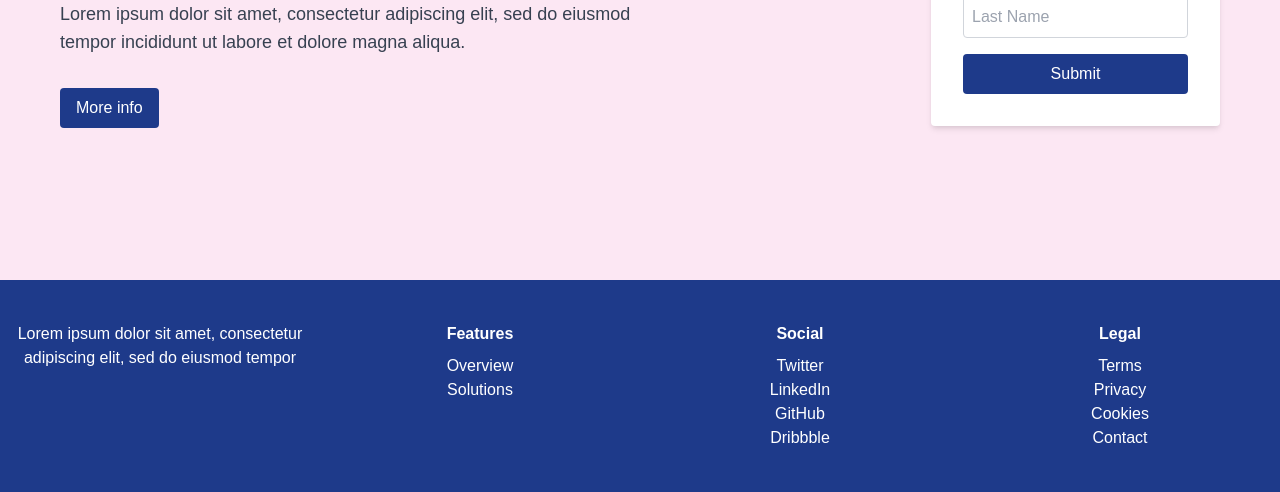
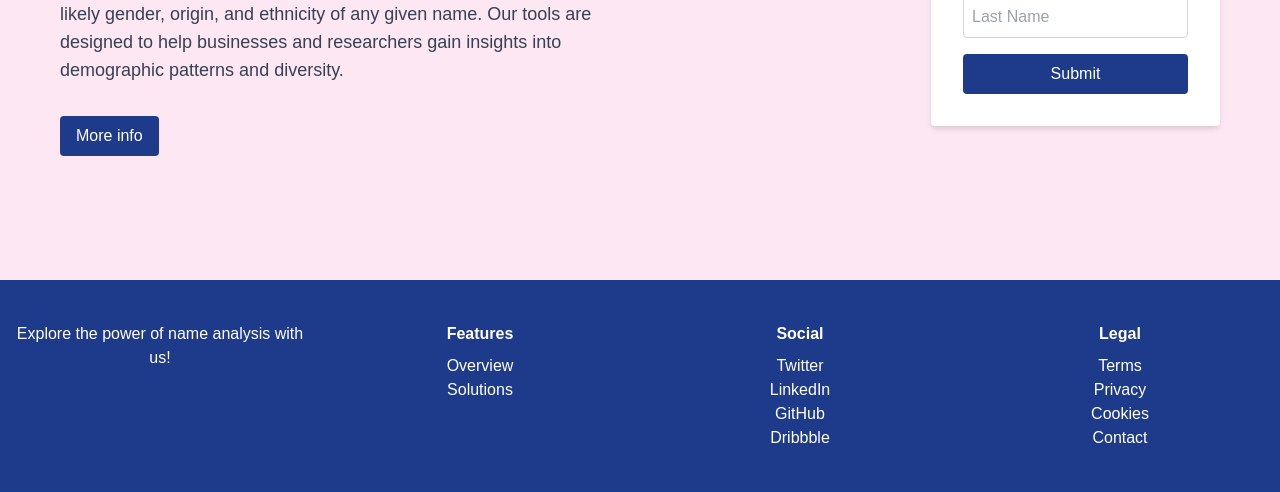
Before and after one commit to alisiia02/API-Namsor, a website built with Vite: page index.html in a window 1280 px wide. Shown: the part 308-800 px from the top of the page. Built offline with nearby package versions, Linux system fonts and the light colour scheme.

Commit message:
Updated text

```diff
--- a/index.html
+++ b/index.html
@@ -24,7 +24,7 @@
         <section class="main-content">
             <article class="text-section">
                 <h2 class="text-4xl font-bold text-blue-900 mb-4">Name checker for gender, origin and ethnicity determination</h2>
-                <p class="text-lg text-gray-700 mb-8">Lorem ipsum dolor sit amet, consectetur adipiscing elit, sed do eiusmod tempor incididunt ut labore et dolore magna aliqua.</p>
+                <p class="text-lg text-gray-700 mb-8">Using Namsor's advanced name analysis technology, determine the likely gender, origin, and ethnicity of any given name. Our tools are designed to help businesses and researchers gain insights into demographic patterns and diversity.</p>
                 <button class="bg-blue-900 text-white px-4 py-2 rounded hover:bg-blue-700">More info</button>
             </article>
 
@@ -41,7 +41,7 @@
     <footer class="w-full bg-blue-900 text-white py-8 mt-auto">
         <div class="container mx-auto footer">
             <section class="footer-section">
-                <p>Lorem ipsum dolor sit amet, consectetur adipiscing elit, sed do eiusmod tempor</p>
+                <p>Explore the power of name analysis with us!</p>
             </section>
             <section class="footer-section">
                 <h3 class="font-bold mb-2">Features</h3>
```
Also changed, not shown: about.html (+1 -1 lines).
